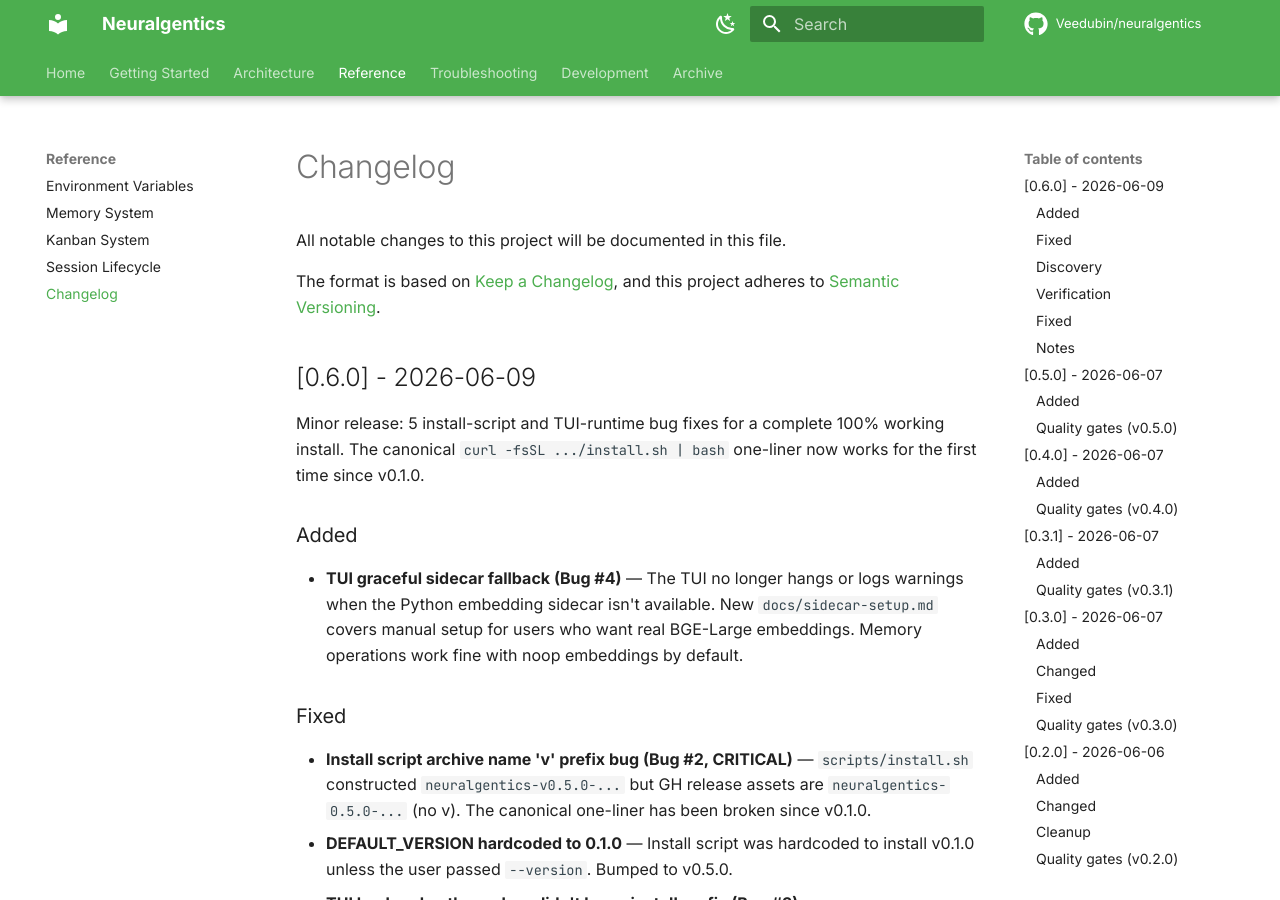
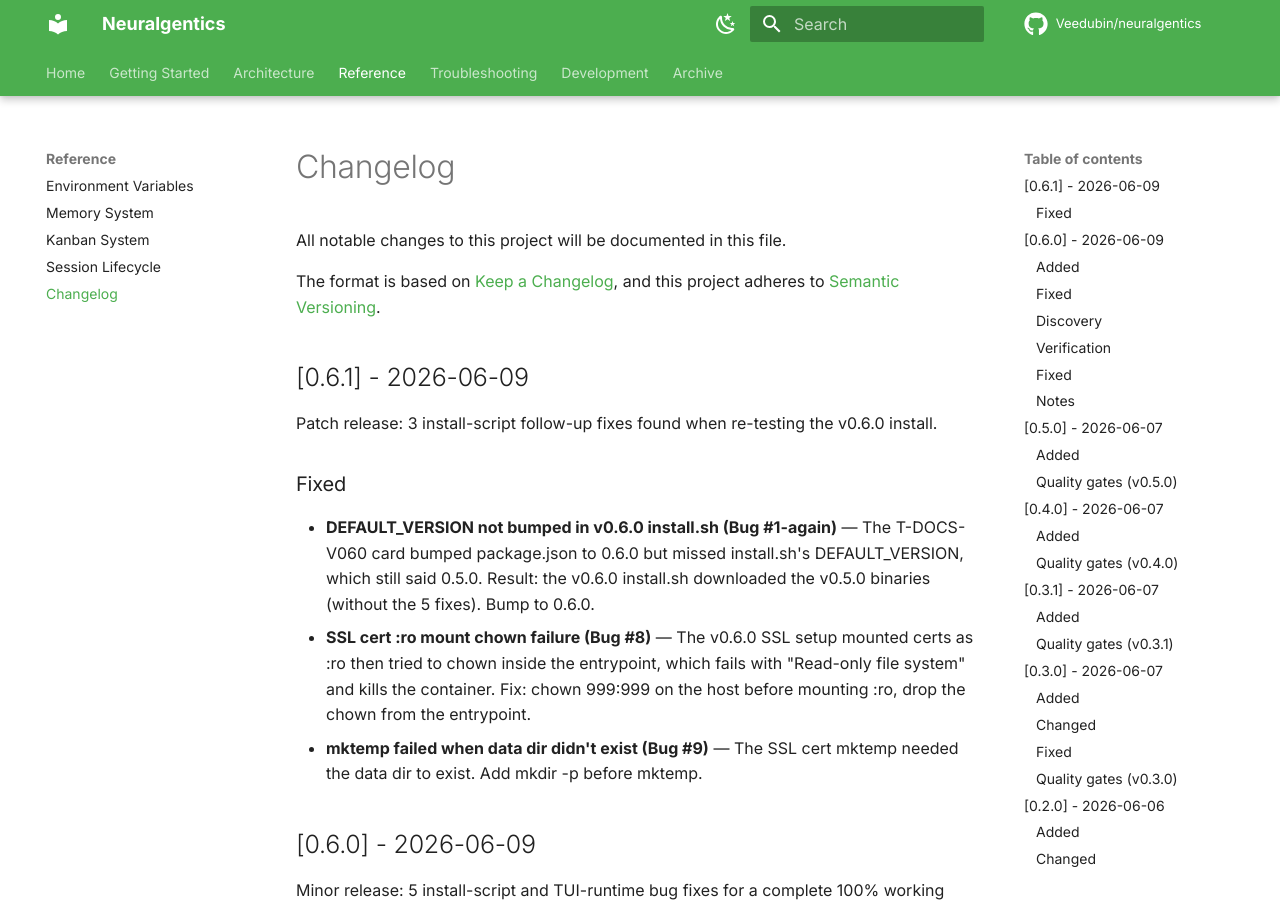
Before and after one commit to Veedubin/neuralgentics, an MkDocs documentation site: the page built from docs/changelog.md, in a window 1280 px wide and 900 px high. Built offline with MkDocs 1.6.1 and Material for MkDocs 9.7.7, drawn with Linux system fonts in a browser that asks for light colours; comment, search, counter and statistics services are not loaded.

Commit message:
docs: v0.6.1 release prep (3 install-script follow-up fixes)
Refs: T-REL-V061

```diff
--- a/docs/changelog.md
+++ b/docs/changelog.md
@@ -4,6 +4,16 @@ All notable changes to this project will be documented in this file.
 
 The format is based on [Keep a Changelog](https://keepachangelog.com/en/1.0.0/),
 and this project adheres to [Semantic Versioning](https://semver.org/spec/v2.0.0.html).
+
+## [0.6.1] - 2026-06-09
+
+Patch release: 3 install-script follow-up fixes found when re-testing the v0.6.0 install.
+
+### Fixed
+
+- **DEFAULT_VERSION not bumped in v0.6.0 install.sh (Bug #1-again)** — The T-DOCS-V060 card bumped package.json to 0.6.0 but missed install.sh's DEFAULT_VERSION, which still said 0.5.0. Result: the v0.6.0 install.sh downloaded the v0.5.0 binaries (without the 5 fixes). Bump to 0.6.0.
+- **SSL cert :ro mount chown failure (Bug #8)** — The v0.6.0 SSL setup mounted certs as :ro then tried to chown inside the entrypoint, which fails with "Read-only file system" and kills the container. Fix: chown 999:999 on the host before mounting :ro, drop the chown from the entrypoint.
+- **mktemp failed when data dir didn't exist (Bug #9)** — The SSL cert mktemp needed the data dir to exist. Add mkdir -p before mktemp.
 
 ## [0.6.0] - 2026-06-09
 
--- a/docs/getting-started/quickstart.md
+++ b/docs/getting-started/quickstart.md
@@ -46,7 +46,7 @@ Once inside the TUI, try a simple orchestrator task:
 | Step | Action | Expected Result |
 | :--- | :--- | :--- |
 | 1 | `neuralgentics status` | All components (Backend, Broker, Memory) show `ONLINE` |
-| 2 | `neuralgentics --version` | Returns `v0.6.0` (or whatever you installed) |
+| 2 | `neuralgentics --version` | Returns `v0.6.1` (or whatever you installed) |
 | 3 | First Task | Task transitions from `triage` $\rightarrow$ `running` $\rightarrow$ `done` |
 
 If you encounter any issues, check the [Troubleshooting Guide](../troubleshooting.md).
--- a/package.json
+++ b/package.json
@@ -1,6 +1,6 @@
 {
   "name": "@neuralgentics/root",
-  "version": "0.6.0",
+  "version": "0.6.1",
   "description": "Neuralgentics — coding agent built on OpenCode",
   "private": true,
   "type": "module",
```
Also changed, not shown: 1 other file.
